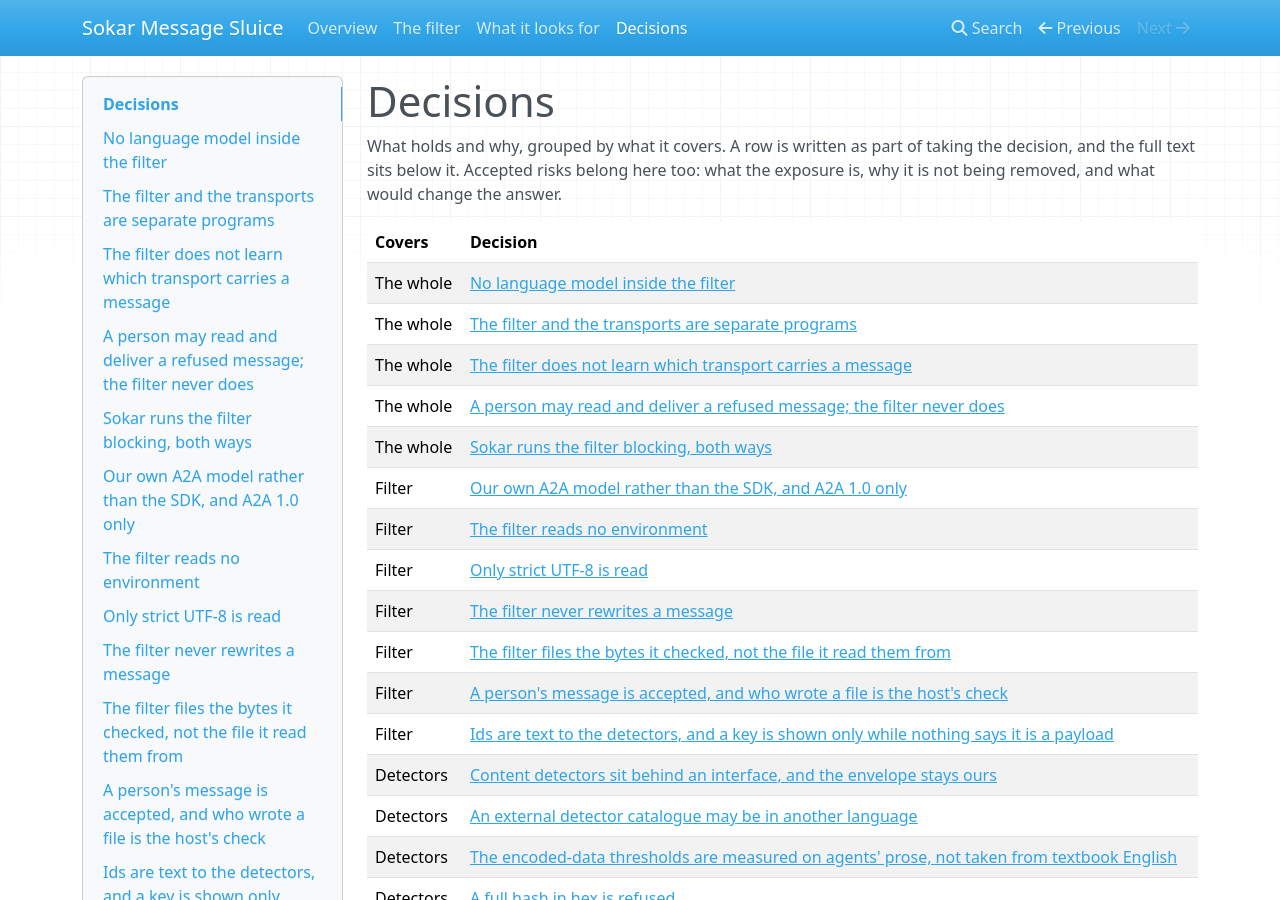
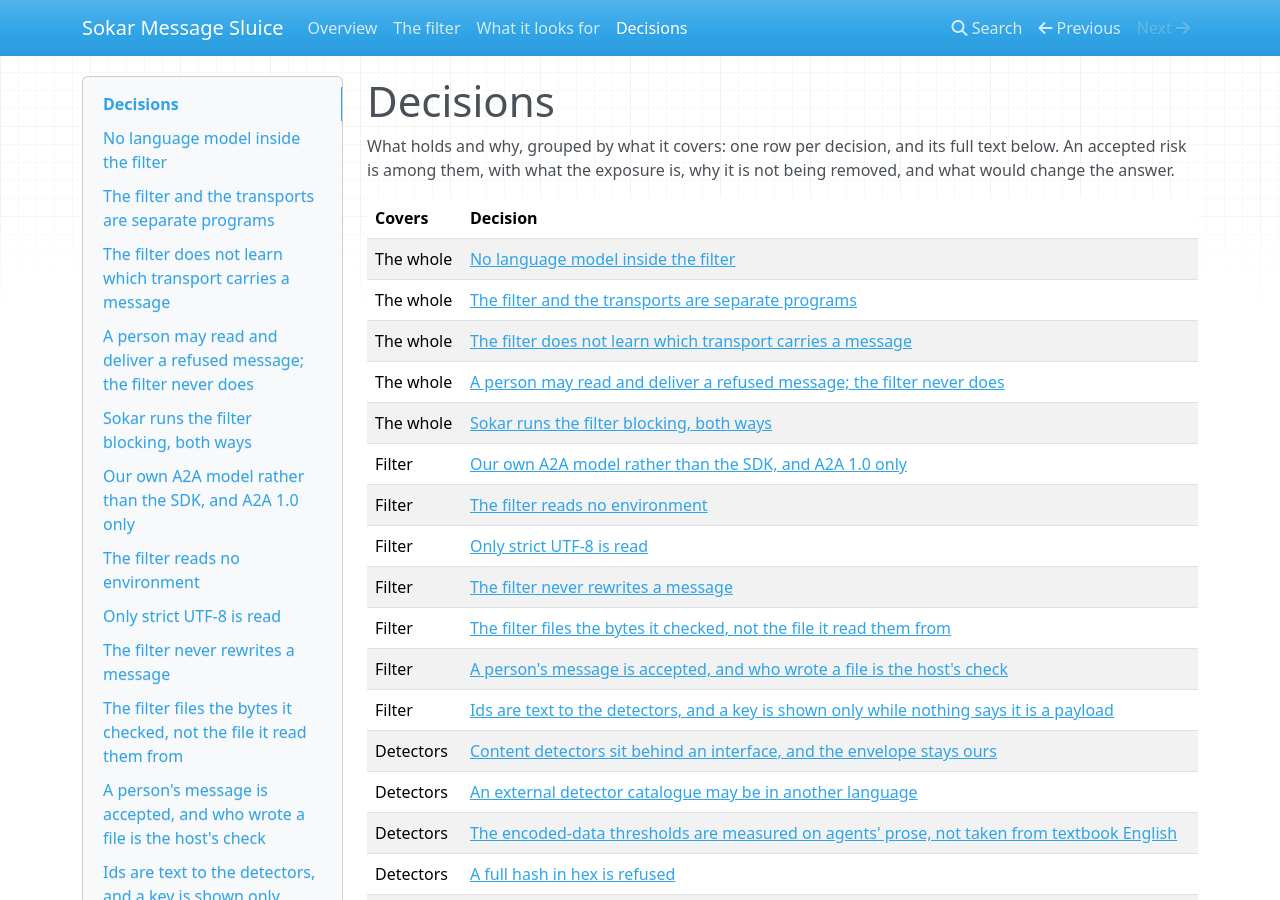
Before and after one commit to sokar-ai/sokar-message-sluice, an MkDocs documentation site: the page built from doc/decisions.md, in a window 1280 px wide and 900 px high. Built offline with MkDocs 1.6.1, drawn with Linux system fonts in a browser that asks for light colours; nearby versions of some CDN libraries.

Commit message:
State what the decisions page holds rather than how to write it
How a row is written is a rule for whoever works here, and AGENTS.md has it; the published page now
says what it holds.

```diff
--- a/doc/decisions.md
+++ b/doc/decisions.md
@@ -1,8 +1,8 @@
 # Decisions
 
-What holds and why, grouped by what it covers. A row is written as part of taking the decision, and
-the full text sits below it. Accepted risks belong here too: what the exposure is, why it is not
-being removed, and what would change the answer.
+What holds and why, grouped by what it covers: one row per decision, and its full text below. An
+accepted risk is among them, with what the exposure is, why it is not being removed, and what would
+change the answer.
 
 | Covers | Decision |
 |---|---|
```
